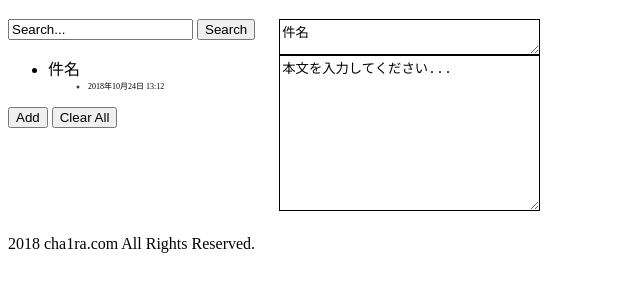
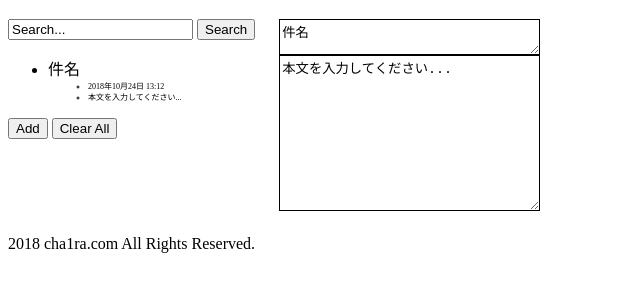
Before and after one commit to cha1ra/localstorageHomework, a plain HTML site: page index.html in a window 1280 px wide. Shown: the part 61-352 px from the top of the page, without its empty margins (0-640 px from the left). Drawn offline with Linux system fonts and the light colour scheme.

Commit message:
概要が表示されるように

```diff
--- a/index.html
+++ b/index.html
@@ -35,6 +35,6 @@
     </footer>
 
     <script src="./js/jquery-3.3.1.min.js"></script>
-    <script src="./js/script.js"></script>
+    <script src="./js/note.js"></script>
 </body>
 </html>
--- a/js/script.js
+++ b/js/note.js
@@ -15,15 +15,11 @@ $(function(){
 });
 
 
-
-
 //キー入力をするとその値が返される
 var $doc = $(document);
 $doc.on('keydown', function(e){
     $('.test').html(e.which);
 })
-
-
 
 /*------------------
 メモ帳の関数
@@ -89,8 +85,10 @@ function setMenuBar(){
     var navContent = "<ul>";
     for (let i=0; i<len; i++){
         let key = localStorage.key(i);
-        navContent += `<li id="${key}">${getMemoData(key).title}
-            <ul><li>${getStringDate(getMemoData(key).date)}</li></ul>
+        let keyValue = getMemoData(key);
+        navContent += `<li id="${key}">${keyValue.title}
+            <ul><li>${getStringDate(keyValue.date)}</li></ul>
+            <ul><li>${trimForDescription(keyValue.note)}</li></ul>
             </li>`;
     }
     navContent += "</ul>";
@@ -105,6 +103,15 @@ $(document).on("click", "#memo-list > ul > li", function () {
     currentIdNumber = convertKeyToId(key);
     setMenuBar();
 });
+
+function trimForDescription(note){
+    const charCount = 30;
+    if(note.length <= charCount){
+        return note.slice(0,charCount);
+    }else{
+        return note.slice(0,charCount) + "...";
+    }
+}
 
 
 
```
